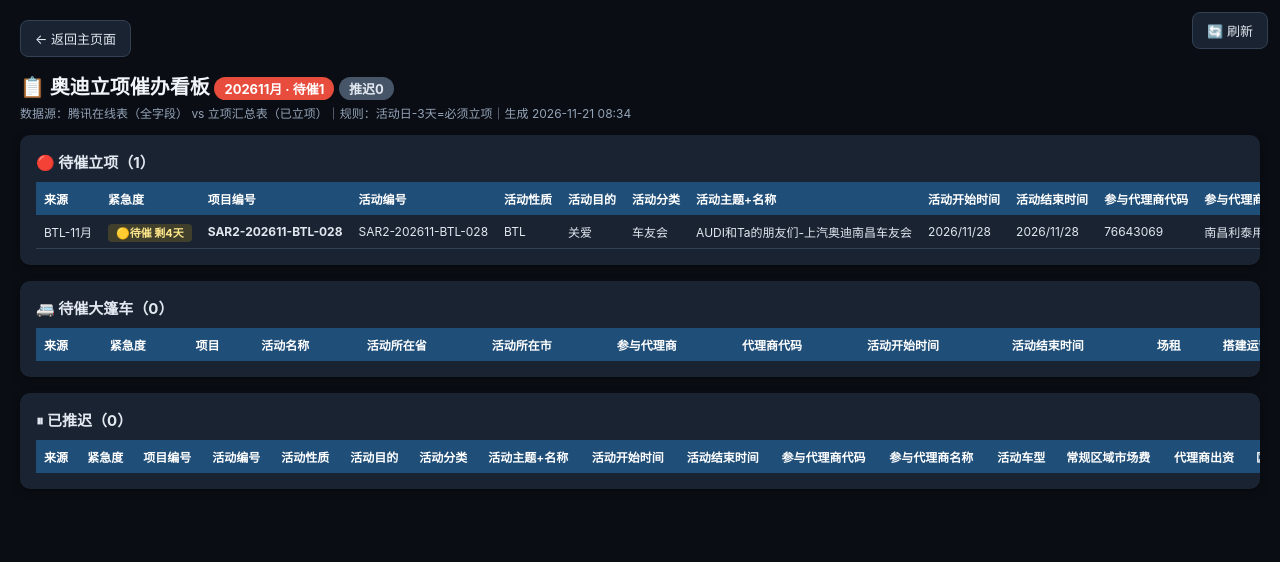
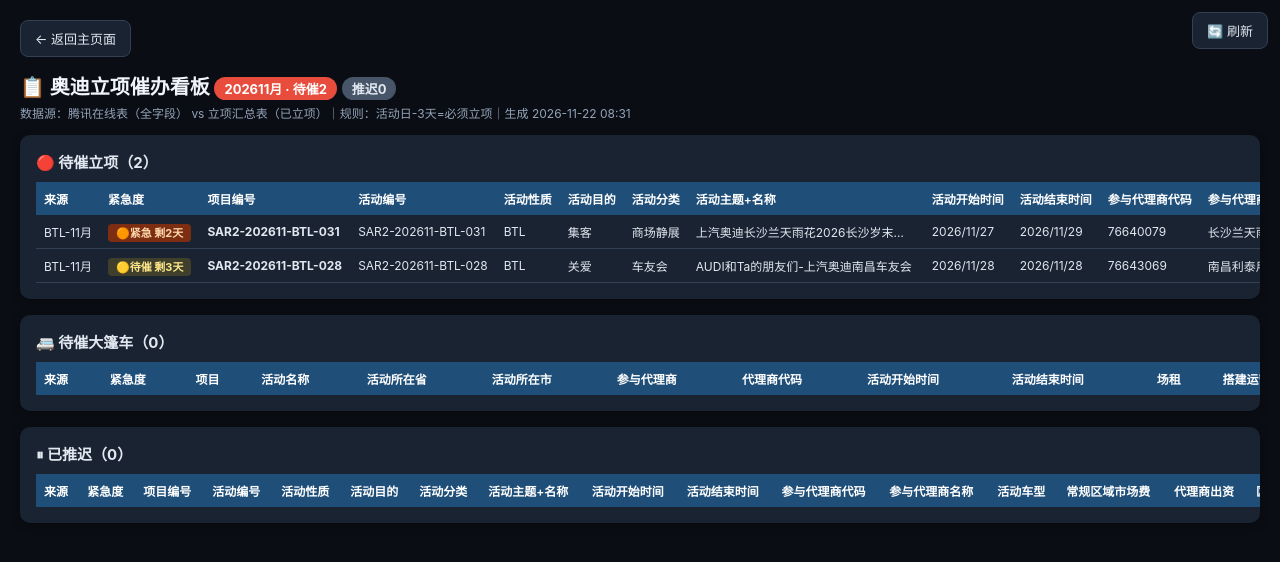
Before and after one commit to JayYangstore/ai-workbench, a plain HTML site: page lixiang_diff.html in a window 1280 px wide. Drawn offline with Linux system fonts and the light colour scheme.

Commit message:
daily update lixiang diff

```diff
--- a/lixiang_diff.html
+++ b/lixiang_diff.html
@@ -58,11 +58,11 @@ async function refreshDetail(){
   }
 }
 </script><a class="back-home" href="./">← 返回主页面</a>
-<h1>📋 奥迪立项催办看板 <span class="count red">202611月 · 待催1</span> <span class="count gray">推迟0</span></h1>
-<div class="sub">数据源：腾讯在线表（全字段） vs 立项汇总表（已立项）｜规则：活动日-3天=必须立项｜生成 2026-11-21 08:34</div>
+<h1>📋 奥迪立项催办看板 <span class="count red">202611月 · 待催2</span> <span class="count gray">推迟0</span></h1>
+<div class="sub">数据源：腾讯在线表（全字段） vs 立项汇总表（已立项）｜规则：活动日-3天=必须立项｜生成 2026-11-22 08:31</div>
 
-<div class="section"><h2>🔴 待催立项（1）</h2>
-<table><thead><tr><th>来源</th><th>紧急度</th><th>项目编号</th><th>活动编号</th><th>活动性质</th><th>活动目的</th><th>活动分类</th><th>活动主题+名称</th><th>活动开始时间</th><th>活动结束时间</th><th>参与代理商代码</th><th>参与代理商名称</th><th>活动车型</th><th>常规区域市场费</th><th>代理商出资</th><th>区域运营补强</th><th>合计</th><th>有效线索目标</th><th>大定目标</th><th>CPL</th><th>CPS</th></tr></thead><tbody><tr><td>BTL-11月</td><td><span class="badge warn">🟡待催 剩4天</span></td><td><b>SAR2-202611-BTL-028</b></td><td>SAR2-202611-BTL-028</td><td>BTL</td><td>关爱</td><td>车友会</td><td>AUDI和Ta的朋友们-上汽奥迪南昌车友会</td><td>2026/11/28</td><td>2026/11/28</td><td>76643069</td><td>南昌利泰用户中心</td><td>E7X+E5</td><td>9,980.70</td><td></td><td></td><td></td><td></td><td></td><td></td><td></td></tr></tbody></table></div>
+<div class="section"><h2>🔴 待催立项（2）</h2>
+<table><thead><tr><th>来源</th><th>紧急度</th><th>项目编号</th><th>活动编号</th><th>活动性质</th><th>活动目的</th><th>活动分类</th><th>活动主题+名称</th><th>活动开始时间</th><th>活动结束时间</th><th>参与代理商代码</th><th>参与代理商名称</th><th>活动车型</th><th>常规区域市场费</th><th>代理商出资</th><th>区域运营补强</th><th>合计</th><th>有效线索目标</th><th>大定目标</th><th>CPL</th><th>CPS</th></tr></thead><tbody><tr><td>BTL-11月</td><td><span class="badge urgent">🟠紧急 剩2天</span></td><td><b>SAR2-202611-BTL-031</b></td><td>SAR2-202611-BTL-031</td><td>BTL</td><td>集客</td><td>商场静展</td><td>上汽奥迪长沙兰天雨花2026长沙岁末促消费嘉年华</td><td>2026/11/27</td><td>2026/11/29</td><td>76640079</td><td>长沙兰天雨花用户中心</td><td>E7X/A7L</td><td>29,973.00</td><td>12845.57</td><td></td><td></td><td>50</td><td>2</td><td>599</td><td>14987</td></tr><tr><td>BTL-11月</td><td><span class="badge warn">🟡待催 剩3天</span></td><td><b>SAR2-202611-BTL-028</b></td><td>SAR2-202611-BTL-028</td><td>BTL</td><td>关爱</td><td>车友会</td><td>AUDI和Ta的朋友们-上汽奥迪南昌车友会</td><td>2026/11/28</td><td>2026/11/28</td><td>76643069</td><td>南昌利泰用户中心</td><td>E7X+E5</td><td>9,980.70</td><td></td><td></td><td></td><td></td><td></td><td></td><td></td></tr></tbody></table></div>
 <div class="section"><h2>🚐 待催大篷车（0）</h2>
 <table><thead><tr><th>来源</th><th>紧急度</th><th>项目</th><th>活动名称</th><th>活动所在省</th><th>活动所在市</th><th>参与代理商</th><th>代理商代码</th><th>活动开始时间</th><th>活动结束时间</th><th>场租</th><th>搭建运营</th><th>费用合计</th><th>潜客目标</th><th>订单目标</th></tr></thead><tbody></tbody></table></div>
 <div class="section"><h2>⏸ 已推迟（0）</h2>
```
